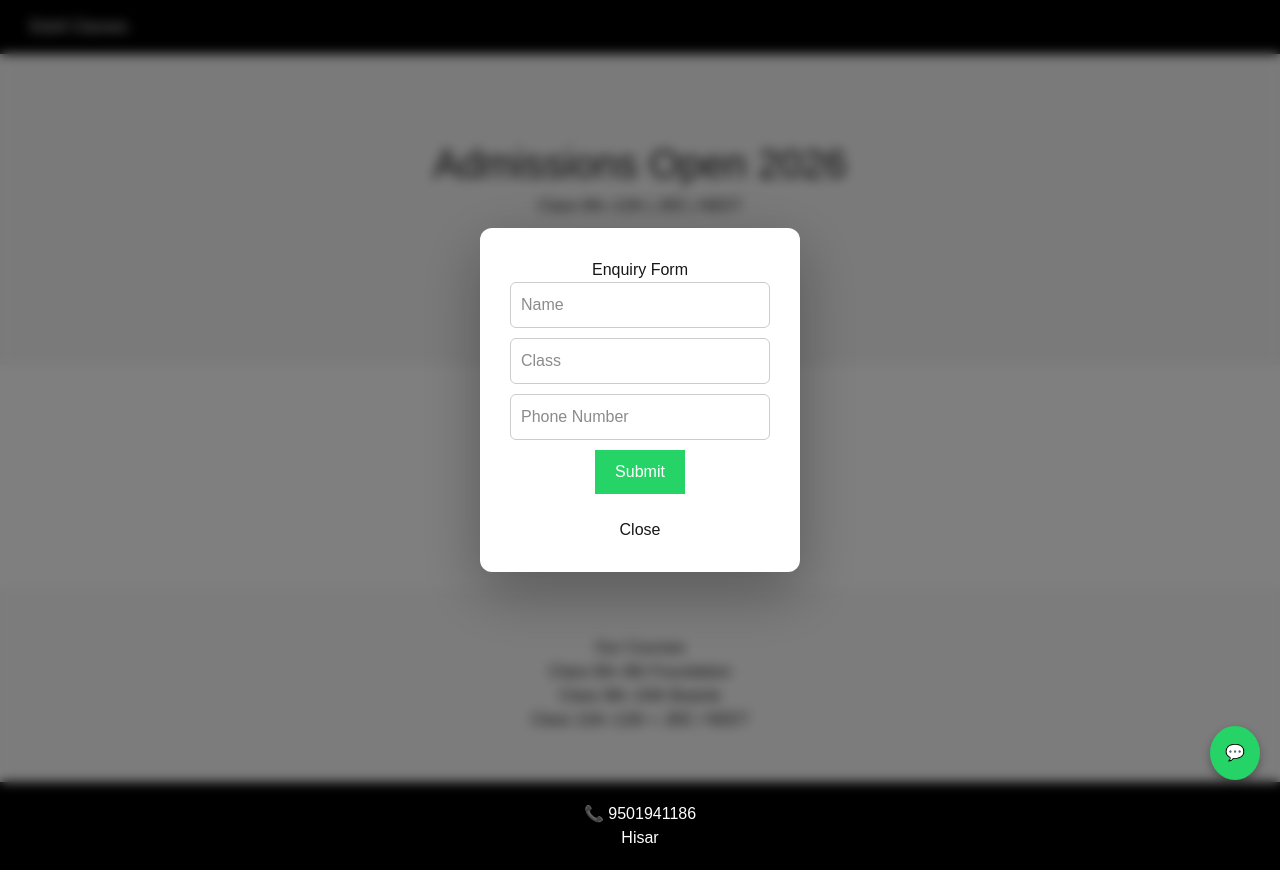
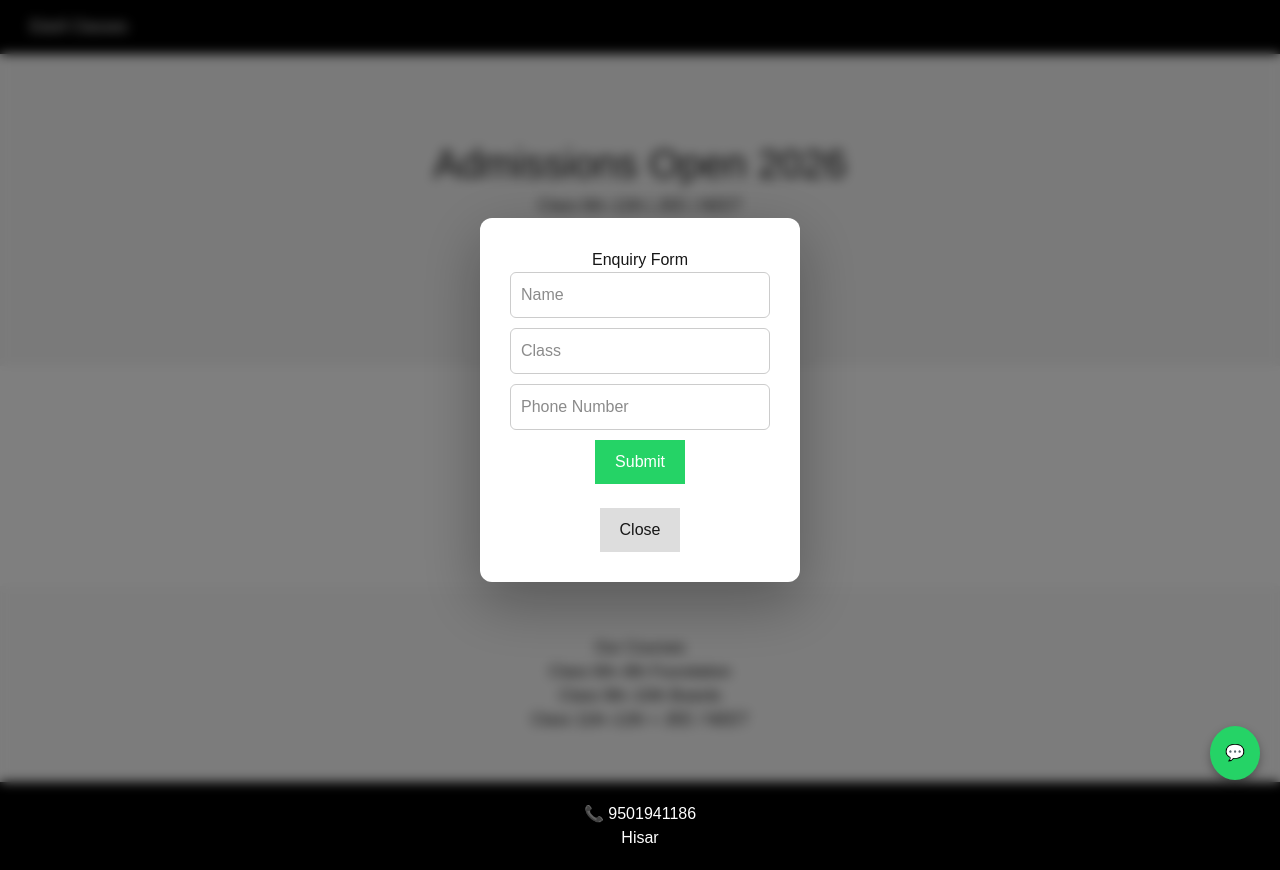
Before and after one commit to edufiofficial-debug/edufi-site, a Next.js app: page / in a window 1280 px wide. Both pictures are taken after a click on the button "Enroll Now". Built offline with nearby package versions, Linux system fonts and the light colour scheme.

Commit message:
premium design

```diff
--- a/app/page.tsx
+++ b/app/page.tsx
@@ -1,21 +1,27 @@
 "use client";
 
 import { useState } from "react";
+import type React from "react";
+
 
 export default function Home() {
   const [showForm, setShowForm] = useState(false);
+  const [formData, setFormData] = useState({
+    name: "",
+    studentClass: "",
+    phone: ""
+  });
 
-  const handleSubmit = (e: any) => {
+  const handleChange = (field: "name" | "studentClass" | "phone") =>
+    (event: React.ChangeEvent<HTMLInputElement>) => {
+      setFormData((prev) => ({ ...prev, [field]: event.target.value }));
+    };
+
+  const handleSubmit = (e: React.FormEvent<HTMLFormElement>) => {
     e.preventDefault();
 
-    const name = (document.getElementById("name") as HTMLInputElement).value;
-    const studentClass = (document.getElementById("class") as HTMLInputElement).value;
-    const phone = (document.getElementById("phone") as HTMLInputElement).value;
-
-    const message = `Hi, I want admission:
-Name: ${name}
-Class: ${studentClass}
-Phone: ${phone}`;
+    const { name, studentClass, phone } = formData;
+    const message = `Hi, I want admission:\nName: ${name}\nClass: ${studentClass}\nPhone: ${phone}`;
 
     window.open(
       `https://wa.me/919501941186?text=${encodeURIComponent(message)}`,
@@ -23,26 +29,29 @@ Phone: ${phone}`;
     );
 
     setShowForm(false);
+    setFormData({ name: "", studentClass: "", phone: "" });
   };
 
   return (
-<main style={{fontFamily: "Arial"}}>
-
+    <main style={{ fontFamily: "Arial" }}>
       {/* HEADER */}
       <div style={{ padding: "15px 30px", background: "#000", color: "#fff" }}>
         <h2>Edufi Classes</h2>
       </div>
 
       {/* HERO SECTION */}
-      <div style={{
+      <div
+        style={{
           padding: "80px 20px",
           textAlign: "center",
           background: "#f5f5f5"
-      }}>
+        }}
+      >
         <h1 style={{ fontSize: "40px" }}>Admissions Open 2026</h1>
         <p>Class 6th–12th | JEE | NEET</p>
 
         <button
+          type="button"
           onClick={() => setShowForm(true)}
           style={{
             marginTop: "20px",
@@ -76,19 +85,22 @@ Phone: ${phone}`;
       </div>
 
       {/* FOOTER */}
-      <div style={{
+      <div
+        style={{
           padding: "20px",
           textAlign: "center",
           background: "#000",
           color: "#fff"
-      }}>
+        }}
+      >
         <p>📞 9501941186</p>
         <p>Hisar</p>
       </div>
 
       {/* POPUP FORM */}
       {showForm && (
-        <div style={{
+        <div
+          style={{
             position: "fixed",
             top: 0,
             left: 0,
@@ -100,41 +112,71 @@ backdropFilter: "blur(6px)",
             justifyContent: "center",
             alignItems: "center",
             zIndex: 99999
-        }}>
-          <div style={{
+          }}
+          onClick={() => setShowForm(false)}
+        >
+          <div
+            style={{
               background: "#fff",
               padding: "30px",
               borderRadius: "12px",
               width: "320px",
               textAlign: "center",
-  boxShadow: "0 20px 60px rgba(0,0,0,0.3)",
-  animation: "fadeIn 0.3s ease"
-}}>
-
+              boxShadow: "0 20px 60px rgba(0,0,0,0.3)"
+            }}
+            onClick={(event) => event.stopPropagation()}
+          >
             <h3>Enquiry Form</h3>
 
             <form onSubmit={handleSubmit}>
-              <input id="name" placeholder="Name" required style={{
+              <input
+                id="name"
+                name="name"
+                type="text"
+                value={formData.name}
+                onChange={handleChange("name")}
+                placeholder="Name"
+                required
+                style={{
                   width: "100%",
                   padding: "10px",
                   marginBottom: "10px",
                   borderRadius: "6px",
                   border: "1px solid #ccc"
-}} />
-              <input id="class" placeholder="Class" required style={{
+                }}
+              />
+              <input
+                id="studentClass"
+                name="studentClass"
+                type="text"
+                value={formData.studentClass}
+                onChange={handleChange("studentClass")}
+                placeholder="Class"
+                required
+                style={{
                   width: "100%",
                   padding: "10px",
                   marginBottom: "10px",
                   borderRadius: "6px",
                   border: "1px solid #ccc"
-}} />
-              <input id="phone" placeholder="Phone Number" required style={{
+                }}
+              />
+              <input
+                id="phone"
+                name="phone"
+                type="tel"
+                value={formData.phone}
+                onChange={handleChange("phone")}
+                placeholder="Phone Number"
+                required
+                style={{
                   width: "100%",
                   padding: "10px",
                   marginBottom: "10px",
                   borderRadius: "6px",
                   border: "1px solid #ccc"
-}} />
+                }}
+              />
               <button
                 type="submit"
                 style={{
@@ -150,16 +192,27 @@ backdropFilter: "blur(6px)",
             </form>
 
             <br />
-            <button onClick={() => setShowForm(false)}>Close</button>
+            <button
+              type="button"
+              onClick={() => setShowForm(false)}
+              style={{
+                padding: "10px 20px",
+                background: "#ddd",
+                border: "none",
+                cursor: "pointer"
+              }}
+            >
+              Close
+            </button>
           </div>
         </div>
       )}
-
 
       {/* WHATSAPP FLOATING BUTTON */}
       <a
         href="https://wa.me/919501941186?text=Hi%20I%20want%20admission%20details"
         target="_blank"
+        rel="noreferrer"
         style={{
           position: "fixed",
           bottom: "20px",
```
Lines whose indentation alone changed are shown as unchanged.
